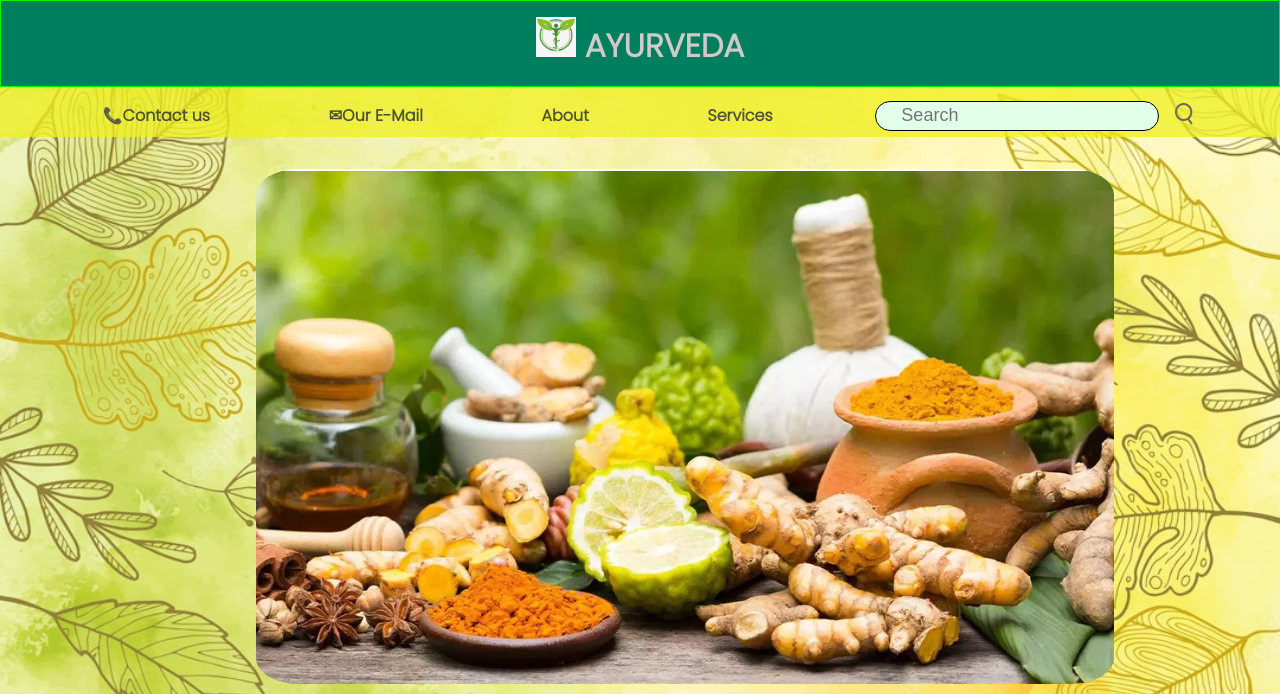
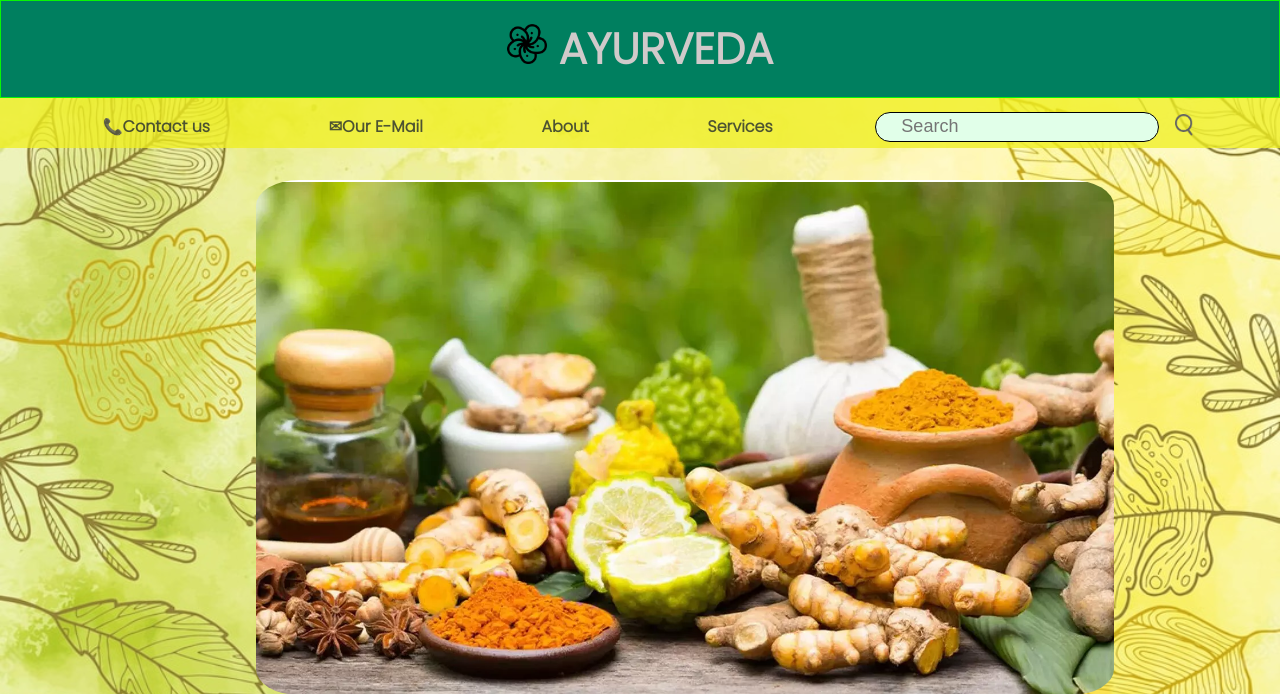
Before and after one commit to HIDZI123/NFC_CluelessCoders, a Django app: template ayurveda_nfc/main/templates/main/index.html in a window 1280 px wide. Shown: the top 694 px of the page. Run offline with Django 4.2, Linux system fonts and the light colour scheme; the template is opened without the code that fills it, so the values that code supplies are empty.

Commit message:
Changed logo of header

```diff
--- a/ayurveda_nfc/main/templates/main/index.html
+++ b/ayurveda_nfc/main/templates/main/index.html
@@ -13,7 +13,7 @@
     <header class="header">
 
         <h1  class="header__h1">
-            <img src="images/icon_2.png" class="ayu-item">
+            <img src="images/ayurveda.png" class="ayu-item">
         AYURVEDA
         </h1>
   <!-- nav bar -->
--- a/ayurveda_nfc/main/templates/main/style.css
+++ b/ayurveda_nfc/main/templates/main/style.css
@@ -54,17 +54,13 @@ p
     padding: 1rem;
     margin-bottom: 0rem;
     background-color: #007f5f;
+    font-size: 43px;
 
 }
 .header__ul
 {
     list-style: none;
 
-}
-.header__a
-{
-    color:aliceblue;
-    text-decoration: none;
 }
 .ayu{
    min-height: fit-content;
@@ -73,6 +69,7 @@ p
 .ayu-item{
     height: 40px;
     width: 40px;
+
 
 }
 .ayu-text{
```
Also changed, not shown: ayurveda_nfc/main/templates/main/images/ayurveda.png (added).
